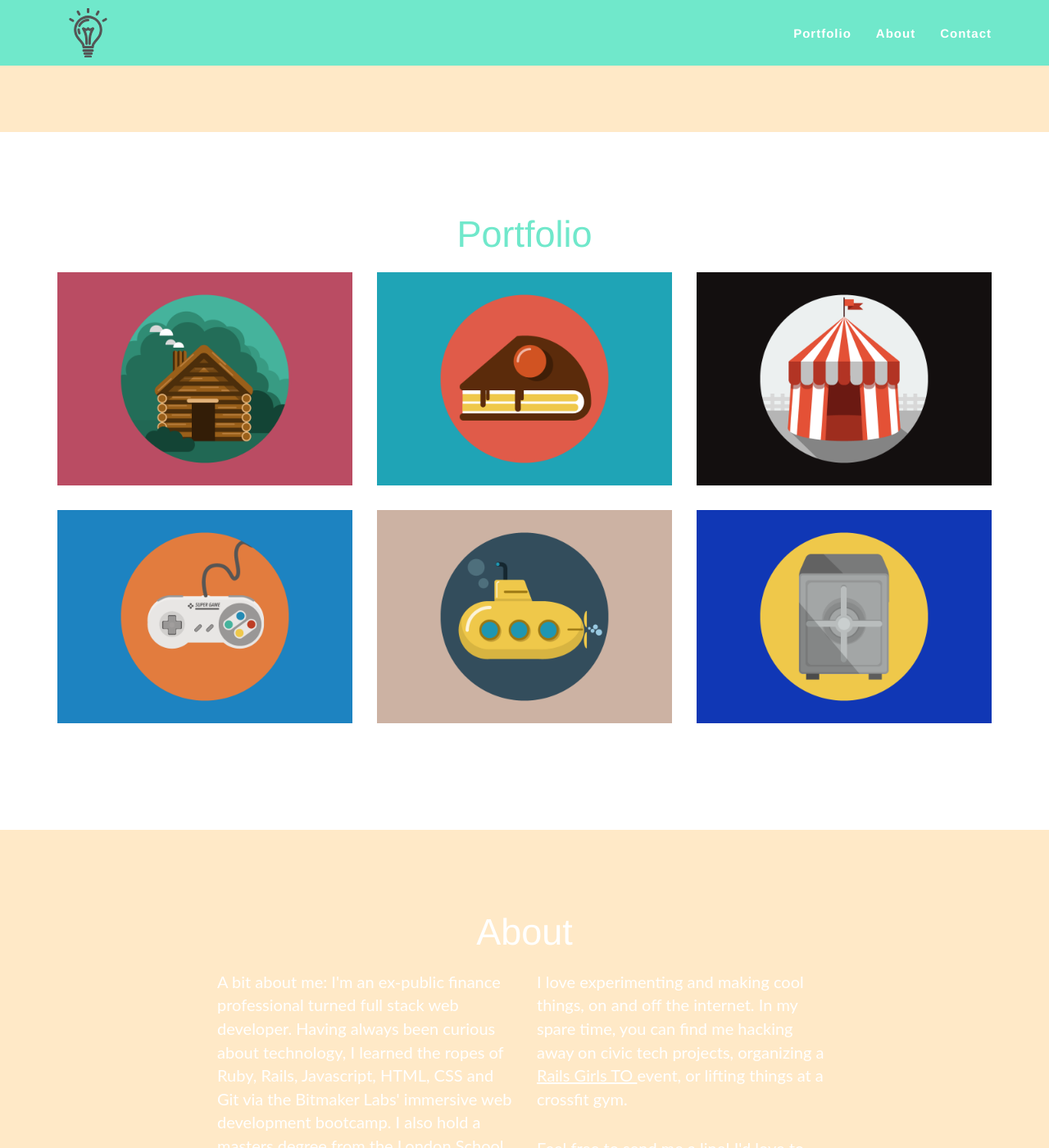
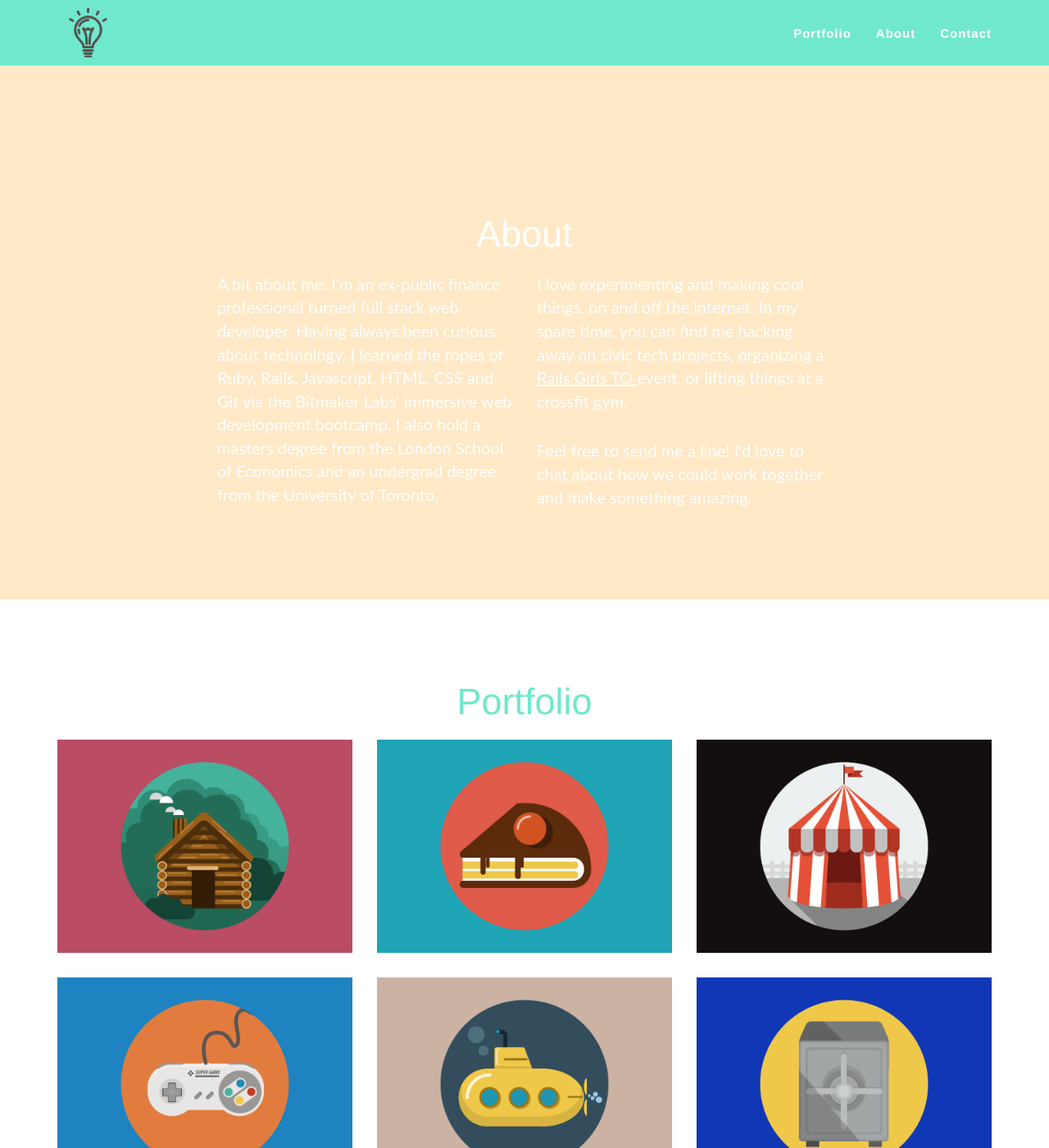
Before and after one commit to emilyjfan/emilyjfan.github.io, a Jekyll site: the page built from index.html, in a window 1280 px wide and 1400 px high, scrolled down 539 px. Shown: the whole window at 82% size. Built offline with Jekyll 4.4.1, drawn with Linux system fonts in a browser that asks for light colours; some web fonts are replaced.

Commit message:
Remove contact form

```diff
--- a/_layouts/default.html
+++ b/_layouts/default.html
@@ -4,14 +4,8 @@
     <body id="page-top" class="index">
     {% include nav.html %}
     {% include header.html %}
+    {% include about.html %}
     {% include portfolio_grid.html %}
-    {% include about.html %}
-
-    {% if site.contact == "static" %}
-    {% include contact_static.html %}
-    {% else %}
-    {% include contact.html %}
-    {% endif %}
 
     {% include footer.html %}
     {% include modals.html %}
```
